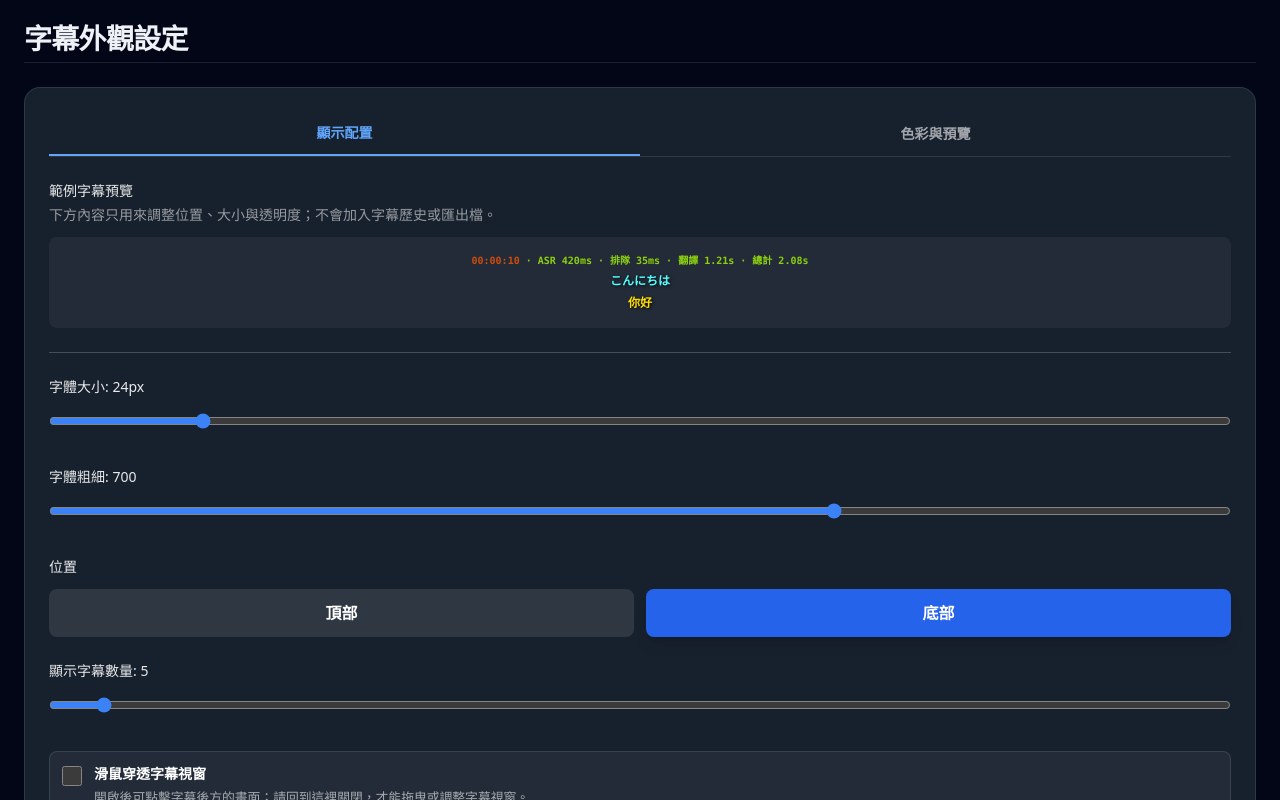
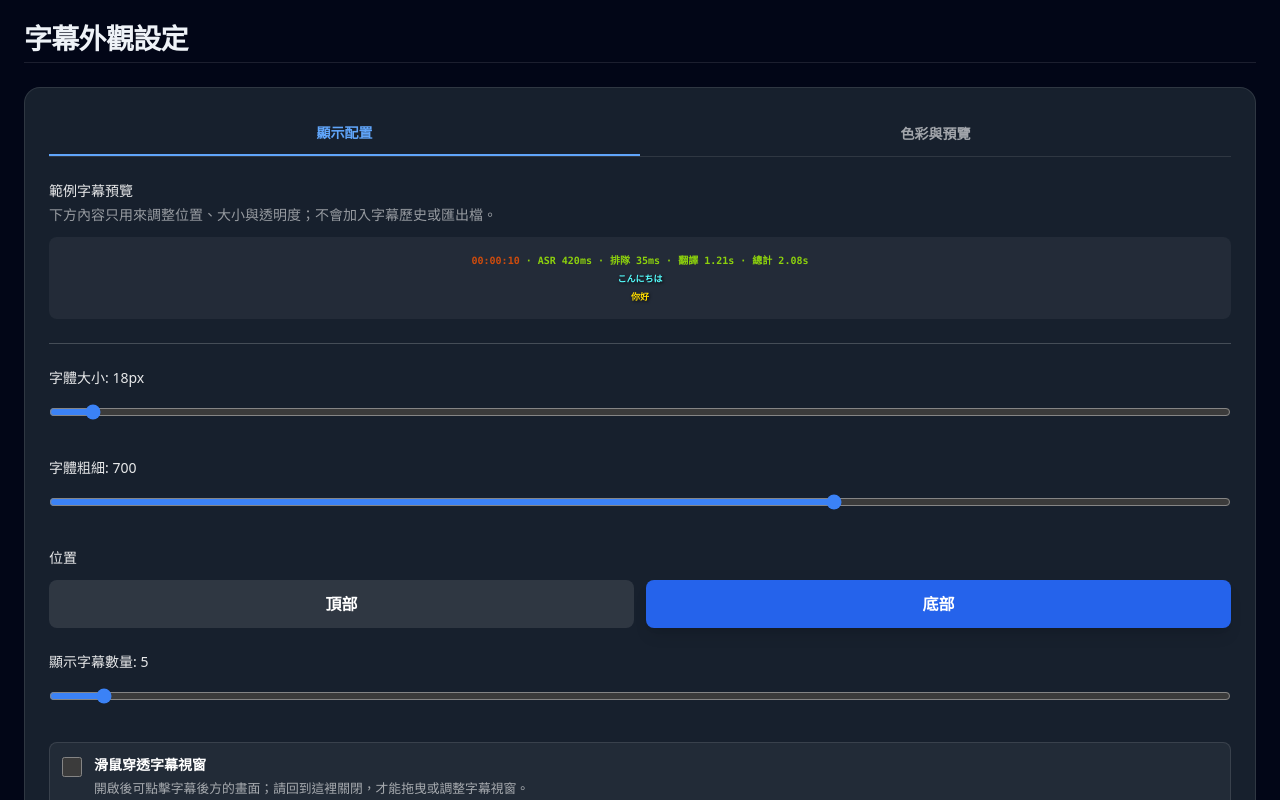
Before and after one commit to SakurajimaMai-1202/stream-translator-gpt-floatwindow-ui, a Vue app in the folder app/frontend/: page /subtitle-settings in a window 1280 px wide. Built offline with nearby package versions, Linux system fonts and the light colour scheme; no server answers.

Commit message:
feat(subtitles): default subtitle font size 24 -> 18
Applies to the config default, the floating and settings views, and the
native subtitle window fallback.

Co-Authored-By: Claude Opus 5.5 <noreply@anthropic.com>

```diff
--- a/app/frontend/src/views/FloatingSubtitleView.vue
+++ b/app/frontend/src/views/FloatingSubtitleView.vue
@@ -6,7 +6,7 @@ import { useSubtitleStream } from '../composables/useSubtitleStream';
 const store = useTranslationStore();
 
 // 基本顯示設定
-const fontSize = ref(24);
+const fontSize = ref(18);
 const fontWeight = ref(700);
 const opacity = ref(100);
 const showOriginal = ref(true);
--- a/app/frontend/src/views/SubtitleSettingsView.vue
+++ b/app/frontend/src/views/SubtitleSettingsView.vue
@@ -7,7 +7,7 @@ const isStandalone = computed(() => route.path === '/subtitle-settings');
 const settingsReady = ref(false);
 
 // 基本顯示設定
-const fontSize = ref(24);
+const fontSize = ref(18);
 const fontWeight = ref(700);
 const showOriginal = ref(true);
 const showTranslated = ref(true);
```
Also changed, not shown: 2 other files (tests, documents, lock files or other folders).
